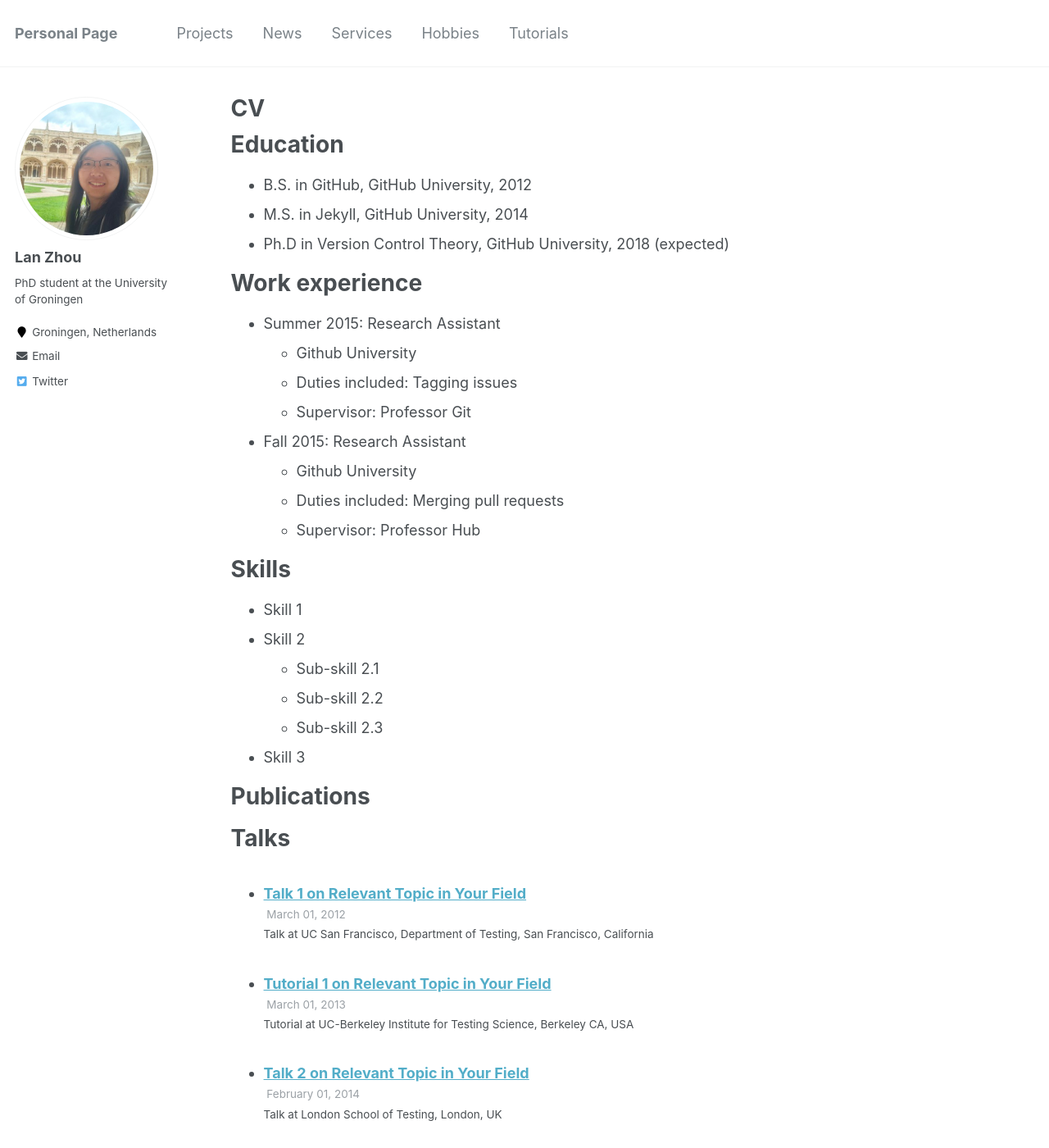
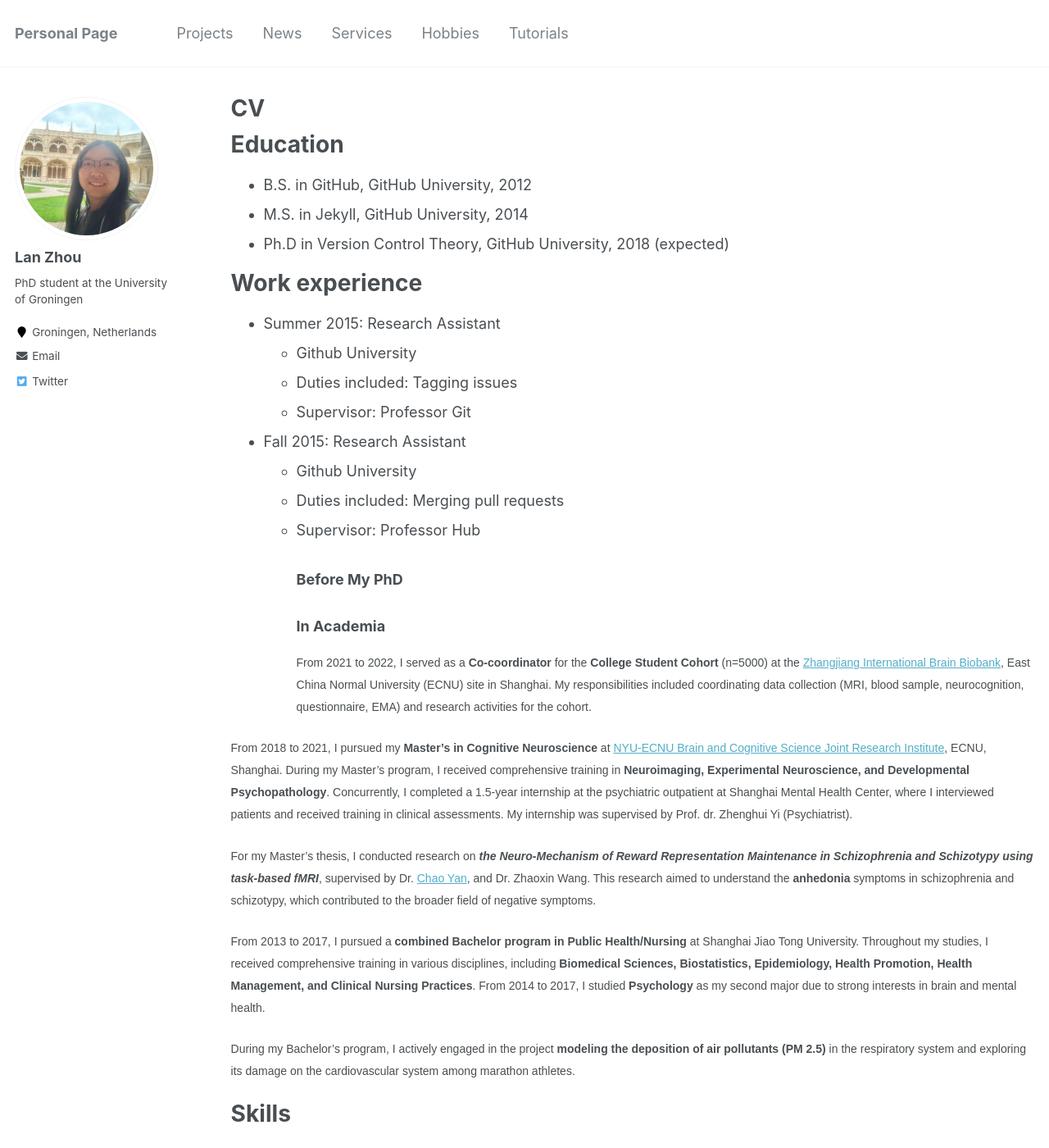
Before and after one commit to lanzhou-psy/personal-page, a Jekyll site: the page built from _pages/cv.md, in a window 1280 px wide and 1400 px high. Shown: the whole window at 82% size. Built offline with Jekyll 4.4.1, drawn with Linux system fonts in a browser that asks for light colours.

Commit message:
Update cv.md

```diff
--- a/_pages/cv.md
+++ b/_pages/cv.md
@@ -26,6 +26,19 @@ Work experience
   * Github University
   * Duties included: Merging pull requests
   * Supervisor: Professor Hub
+### Before My PhD
+### In Academia
+<span style="font-size: 14px; font-family: 'Arial', sans-serif; line-height: 1.0;">From 2021 to 2022, I served as a **Co-coordinator** for the **College Student Cohort** (n=5000) at the [Zhangjiang International Brain Biobank](https://zib.fudan.edu.cn/index), East China Normal University (ECNU) site in Shanghai. My responsibilities included coordinating data collection (MRI, blood sample, neurocognition, questionnaire, EMA) and research activities for the cohort.</span><br>
+
+
+<span style="font-size: 14px; font-family: 'Arial', sans-serif; line-height: 1.0;">From 2018 to 2021, I pursued my **Master's in Cognitive Neuroscience** at [NYU-ECNU Brain and Cognitive Science Joint Research Institute](https://bcs.shanghai.nyu.edu/en), ECNU, Shanghai. During my Master's program, I received comprehensive training in **Neuroimaging, Experimental Neuroscience, and Developmental Psychopathology**. Concurrently, I completed a 1.5-year internship at the psychiatric outpatient at Shanghai Mental Health Center, where I interviewed patients and received training in clinical assessments. My internship was supervised by Prof. dr. Zhenghui Yi (Psychiatrist). </span><br>
+
+<span style="font-size: 14px; font-family: 'Arial', sans-serif; line-height: 1.0;"> For my Master's thesis, I conducted research on ***the Neuro-Mechanism of Reward Representation Maintenance in Schizophrenia and Schizotypy using task-based fMRI***, supervised by Dr. [Chao Yan](https://scholar.google.com/citations?user=fMJTuuEAAAAJ&hl=en), and Dr. Zhaoxin Wang. This research aimed to understand the **anhedonia** symptoms in schizophrenia and schizotypy, which contributed to the broader field of negative symptoms.</span><br>
+
+
+ <span style="font-size: 14px; font-family: 'Arial', sans-serif; line-height: 1.0;"> From 2013 to 2017, I pursued a **combined Bachelor program in Public Health/Nursing** at Shanghai Jiao Tong University. Throughout my studies, I received comprehensive training in various disciplines, including **Biomedical Sciences, Biostatistics, Epidemiology, Health Promotion, Health Management, and Clinical Nursing Practices**. From 2014 to 2017, I studied **Psychology** as my second major due to strong interests in brain and mental health.</span><br>
+
+<span style="font-size: 14px; font-family: 'Arial', sans-serif; line-height: 1.0;">During my Bachelor's program, I actively engaged in the project **modeling the deposition of air pollutants (PM 2.5)** in the respiratory system and exploring its damage on the cardiovascular system among marathon athletes.</span><br>
 
 Skills
 ======
```
